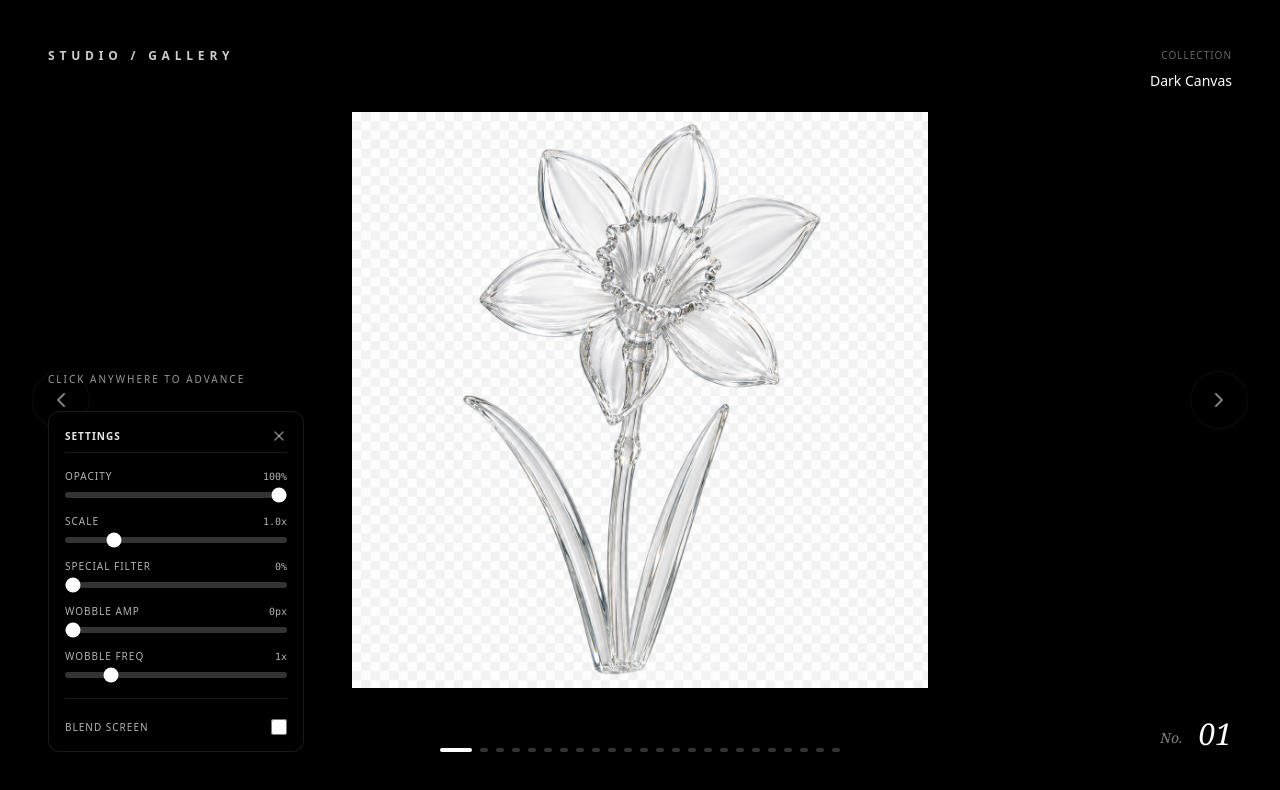
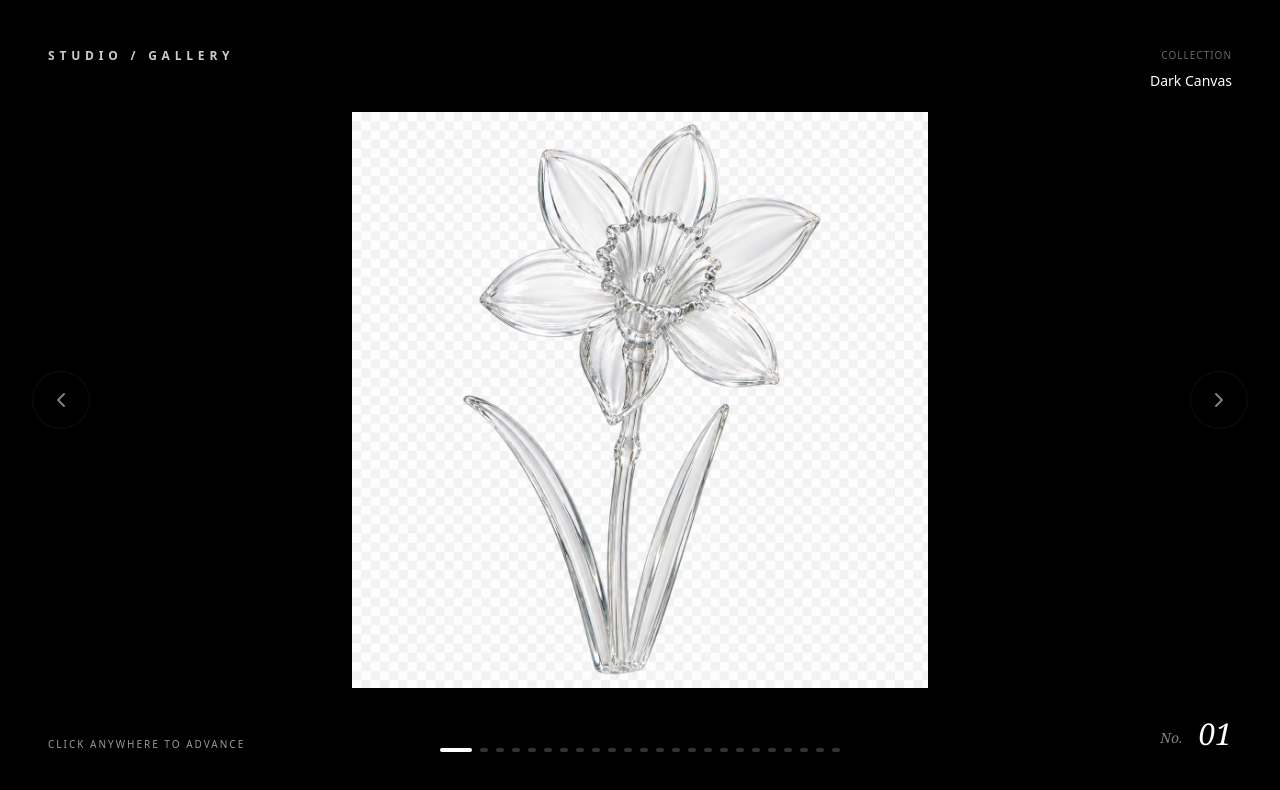
Before and after one commit to chenmanqi750-creator/touming, a React (Vite) app: page / in a window 1280 px wide. Shown: the top 790 px of the page. Built offline with nearby package versions, Linux system fonts and the light colour scheme.

Commit message:
feat: Hide UI controls by default
The UI controls are hidden by default to simplify the initial view. They can be re-enabled by modifying a conditional flag in the code.

```diff
--- a/src/App.tsx
+++ b/src/App.tsx
@@ -160,6 +160,8 @@ export default function App() {
             <div>Click anywhere to advance</div>
           </div>
 
+          {/* 控件已被隐藏，需要时只要移除下面这一行的 `false && (` 即可 */}
+          {false && (
           <AnimatePresence mode="wait">
             {!isControlsOpen ? (
               <motion.button
@@ -301,6 +303,7 @@ export default function App() {
               </motion.div>
             )}
           </AnimatePresence>
+          )}
         </div>
         <div className="text-xl md:text-3xl font-serif italic flex gap-4 items-end pointer-events-none">
           <span className="text-sm opacity-50 block pb-1">No.</span> {String(currentIndex + 1).padStart(2, '0')}
```
